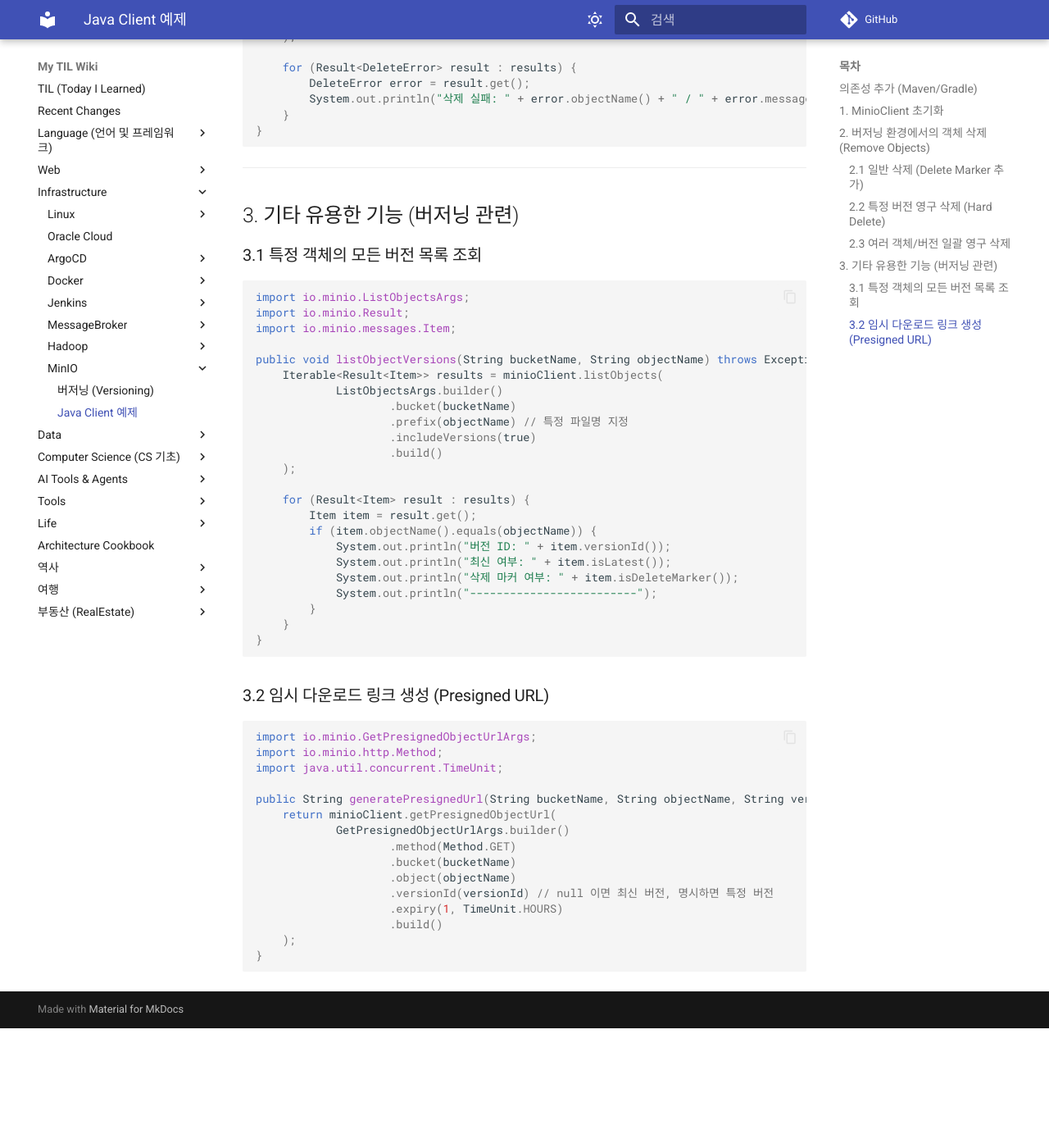
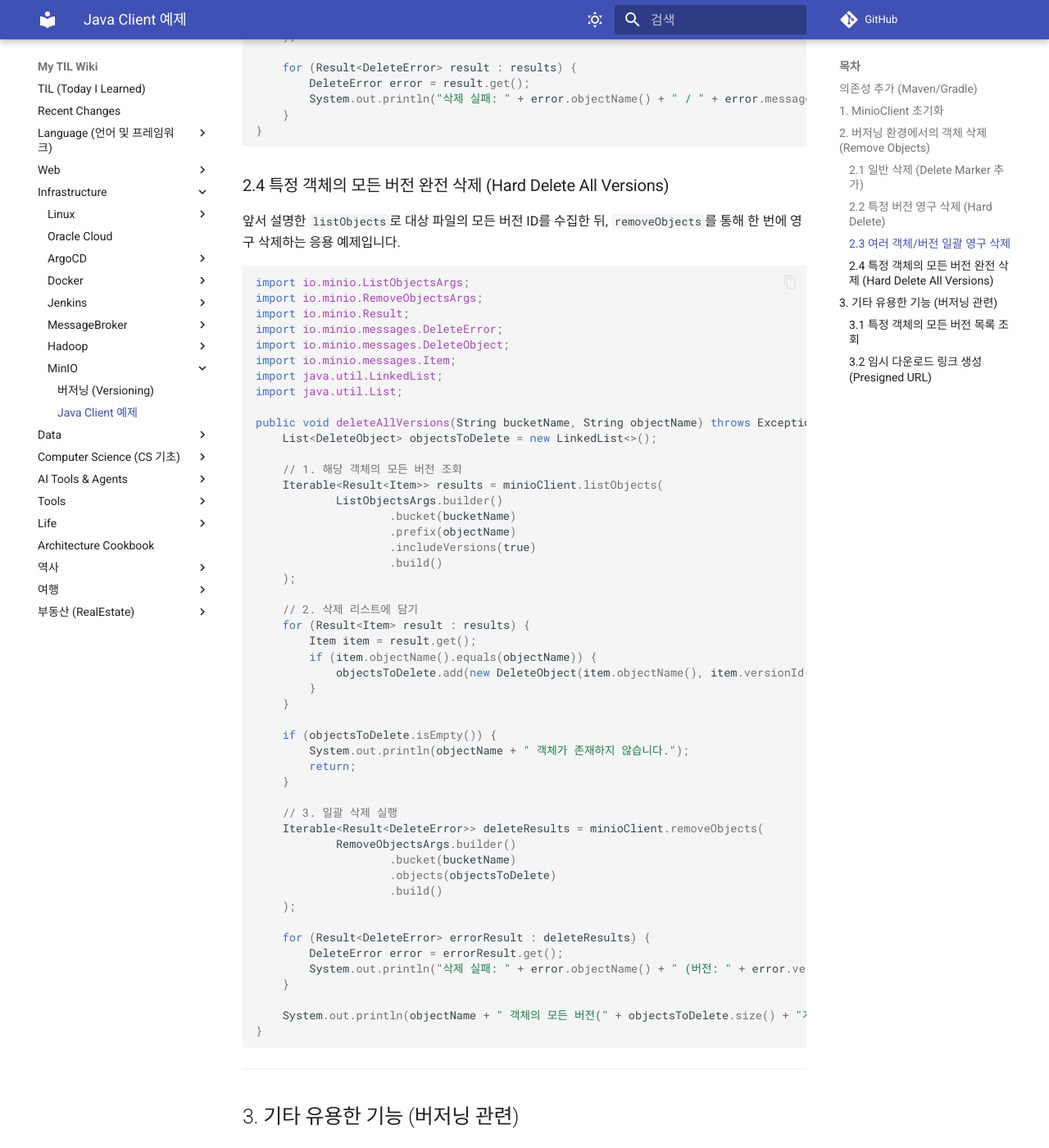
Before and after one commit to DevDooly/TIL, an MkDocs documentation site: the page built from docs/Infrastructure/MinIO/Java_Client_Examples.md, in a window 1280 px wide and 1400 px high, scrolled down 2048 px. Shown: the whole window at 82% size. Built offline with MkDocs 1.6.1 and Material for MkDocs 9.7.7, drawn with Linux system fonts in a browser that asks for light colours; comment, search, counter and statistics services are not loaded; before the commit the page ends 3302 px from its top, so only the background shows below that.

Commit message:
docs: MinIO 객체의 모든 버전을 일괄 영구 삭제하는 응용 예제(deleteAllVersions) 추가

````diff
--- a/docs/Infrastructure/MinIO/Java_Client_Examples.md
+++ b/docs/Infrastructure/MinIO/Java_Client_Examples.md
@@ -101,6 +101,61 @@ public void deleteMultipleVersions(String bucketName, List<DeleteObject> objects
 }
 ```
 
+### 2.4 특정 객체의 모든 버전 완전 삭제 (Hard Delete All Versions)
+앞서 설명한 `listObjects`로 대상 파일의 모든 버전 ID를 수집한 뒤, `removeObjects`를 통해 한 번에 영구 삭제하는 응용 예제입니다.
+
+```java
+import io.minio.ListObjectsArgs;
+import io.minio.RemoveObjectsArgs;
+import io.minio.Result;
+import io.minio.messages.DeleteError;
+import io.minio.messages.DeleteObject;
+import io.minio.messages.Item;
+import java.util.LinkedList;
+import java.util.List;
+
+public void deleteAllVersions(String bucketName, String objectName) throws Exception {
+    List<DeleteObject> objectsToDelete = new LinkedList<>();
+
+    // 1. 해당 객체의 모든 버전 조회
+    Iterable<Result<Item>> results = minioClient.listObjects(
+            ListObjectsArgs.builder()
+                    .bucket(bucketName)
+                    .prefix(objectName)
+                    .includeVersions(true)
+                    .build()
+    );
+
+    // 2. 삭제 리스트에 담기
+    for (Result<Item> result : results) {
+        Item item = result.get();
+        if (item.objectName().equals(objectName)) {
+            objectsToDelete.add(new DeleteObject(item.objectName(), item.versionId()));
+        }
+    }
+
+    if (objectsToDelete.isEmpty()) {
+        System.out.println(objectName + " 객체가 존재하지 않습니다.");
+        return;
+    }
+
+    // 3. 일괄 삭제 실행
+    Iterable<Result<DeleteError>> deleteResults = minioClient.removeObjects(
+            RemoveObjectsArgs.builder()
+                    .bucket(bucketName)
+                    .objects(objectsToDelete)
+                    .build()
+    );
+
+    for (Result<DeleteError> errorResult : deleteResults) {
+        DeleteError error = errorResult.get();
+        System.out.println("삭제 실패: " + error.objectName() + " (버전: " + error.versionId() + ") / " + error.message());
+    }
+
+    System.out.println(objectName + " 객체의 모든 버전(" + objectsToDelete.size() + "개)이 영구 삭제되었습니다.");
+}
+```
+
 ---
 
 ## 3. 기타 유용한 기능 (버저닝 관련)
--- a/docs/Recent_Changes.md
+++ b/docs/Recent_Changes.md
@@ -4,6 +4,7 @@
 
 | 수정 날짜 | 문서 경로 | 커밋 메시지 |
 | :--- | :--- | :--- |
+| 2026-03-11 09:55 | [Infrastructure/MinIO/Java_Client_Examples.md](Infrastructure/MinIO/Java_Client_Examples.md) | docs: MinIO 객체의 모든 버전을 일괄 영구 삭제하는 응용 예제(deleteAllVersions) 추가 |
 | 2026-03-11 09:47 | [Infrastructure/MinIO/Java_Client_Examples.md](Infrastructure/MinIO/Java_Client_Examples.md) | docs: MinIO Java Client 예제 업데이트 (bucket, objectName 인자 사용 방식 추가) |
 | 2026-03-11 09:44 | [Infrastructure/MinIO/Java_Client_Examples.md](Infrastructure/MinIO/Java_Client_Examples.md) | docs: MinIO Java Client 예제 추가 (버저닝 객체 삭제 및 조회) |
 | 2026-03-11 09:38 | [Infrastructure/MinIO/README.md](Infrastructure/MinIO/README.md) | docs: MinIO 카테고리 신설 및 버저닝(Versioning) 기능 설명 추가 |
````
Also changed, not shown: other parts of docs/Recent_Changes.md (+0 -1 lines), README.md (+1 -1 lines).
